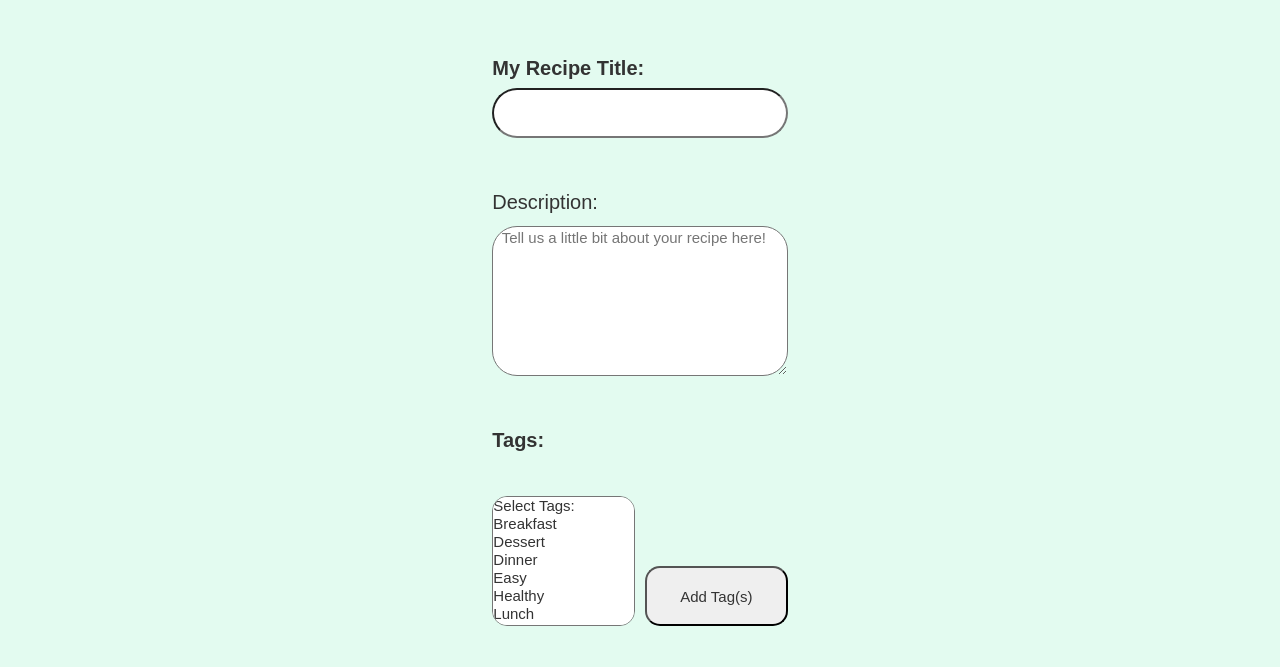
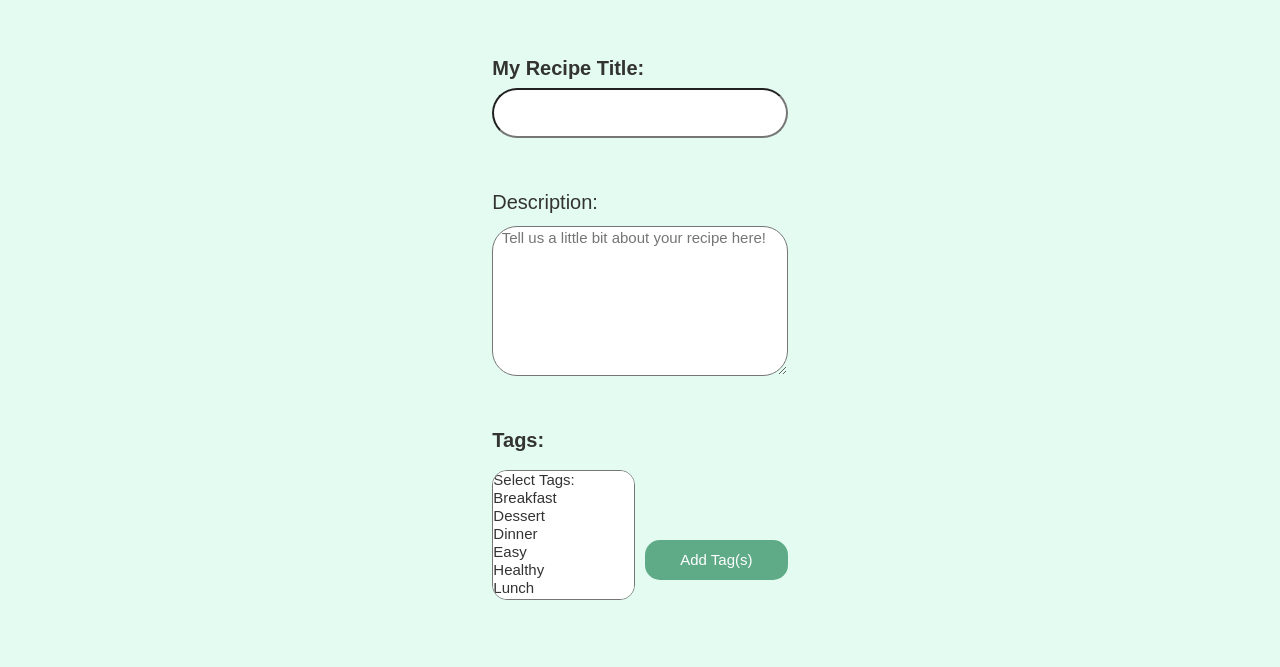
Before and after one commit to cse110-fa21-group25/cse110-fa21-group25, a website: page source/new-recipe.html in a window 1280 px wide. Shown: the part 103-770 px from the top of the page. Drawn offline with nearby package versions, Linux system fonts and the light colour scheme.

Commit message:
modifying tag section

```diff
--- a/source/assets/styles/new-recipe.css
+++ b/source/assets/styles/new-recipe.css
@@ -13,7 +13,7 @@ html ,body{
     grid-template-columns: repeat(13,1fr);
     grid-template-rows:
     auto auto auto 50px auto 150px
-    50px auto auto 50px auto auto
+    50px auto auto auto auto 50px
     auto auto auto auto auto 50px
     auto 50px auto 50px auto 20px
     50px 50px 50px 50px 50px 50px;
@@ -49,7 +49,7 @@ p{
     grid-column: 6/9;
     display: grid;
     grid-template-columns: repeat(4,1fr);
-    grid-template-rows: repeat(4,60px);
+    grid-template-rows: auto 60px 60px 60px;
     grid-gap: 10px;
 }
 
@@ -68,9 +68,12 @@ p{
 #add-tag{
     grid-row: 3;
     grid-column: 3/5;
-    /* height: 50px; */
+    height: 40px;
     font-size: 15px;
     border-radius: 15px;
+    background-color: #5faa87;
+    color: white;
+    border-style: hidden;
 }
 
 #ingredients{
```
